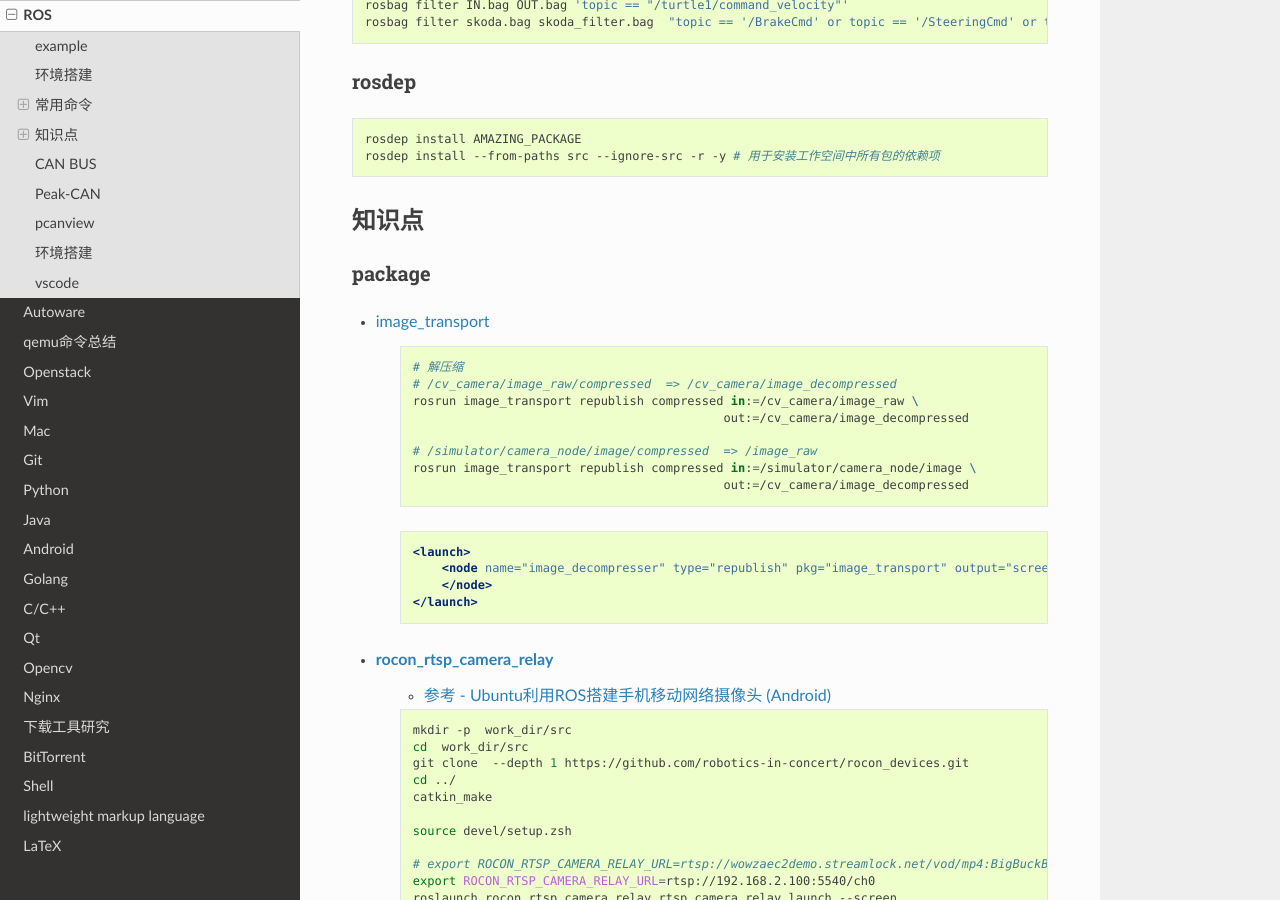
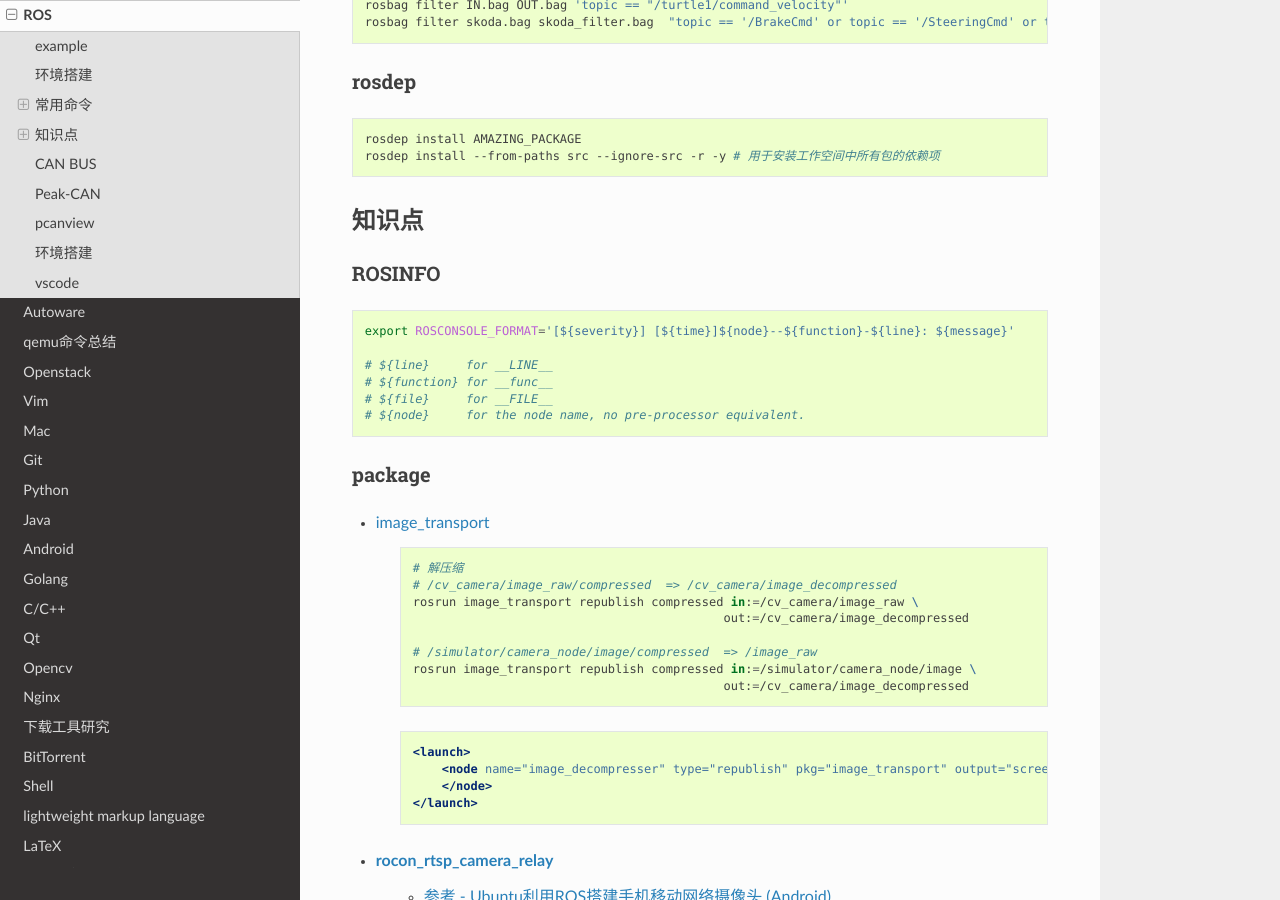
Before and after one commit to my-rds-store/my_space, a Sphinx documentation site: the page built from source/ros/index.rst, in a window 1280 px wide and 900 px high, scrolled down 3638 px. Built offline with Sphinx 7.4.7 and the Read the Docs theme 2.0.0, drawn with Linux system fonts in a browser that asks for light colours.

Commit message:
update ...

```diff
--- a/source/ros/index.rst
+++ b/source/ros/index.rst
@@ -231,6 +231,18 @@ rosdep
 ***************
 知识点
 ***************
+
+ROSINFO
+==========
+
+.. code-block:: sh
+
+    export ROSCONSOLE_FORMAT='[${severity}] [${time}]${node}--${function}-${line}: ${message}'
+
+    # ${line}     for __LINE__
+    # ${function} for __func__
+    # ${file}     for __FILE__
+    # ${node}     for the node name, no pre-processor equivalent.
 
 package
 ==========
```
